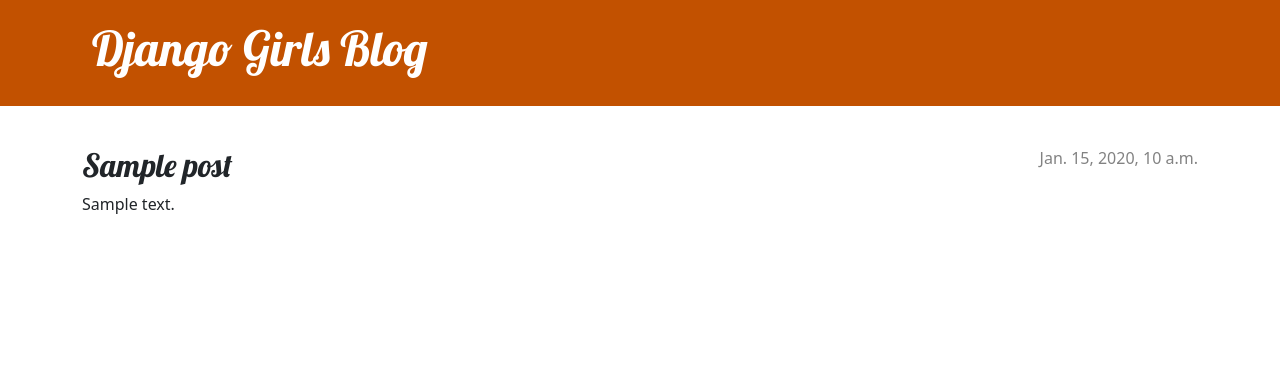
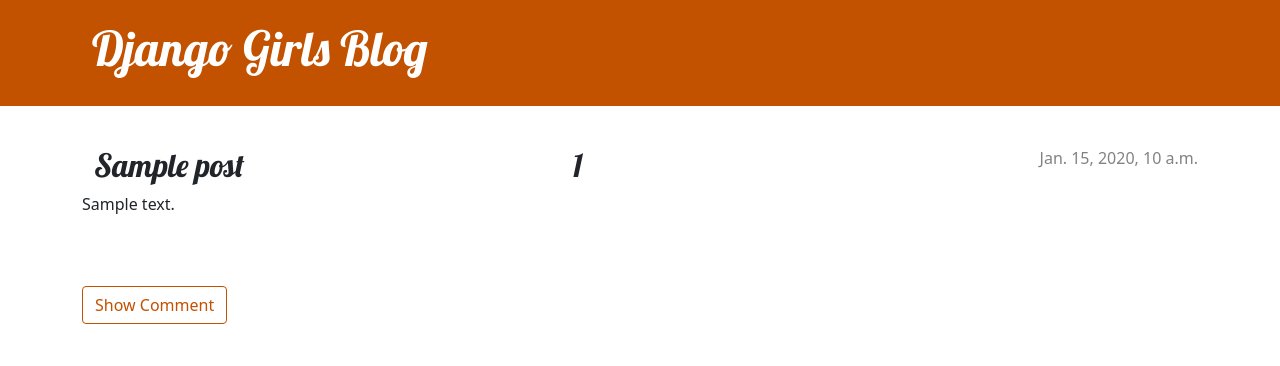
Before and after one commit to reypryma/DjangoGirls, a Django app: page /post/1/ in a window 1280 px wide. Shown: the top 366 px of the page. Run offline with Django 3.2, Linux system fonts and the light colour scheme; tables that the repository leaves empty hold one stand-in row (values such as "Sample post").

Commit message:
Implement comments

```diff
--- a/blog/models.py
+++ b/blog/models.py
@@ -17,3 +17,12 @@ class Post(models.Model):
 
     def __str__(self):
         return self.title
+
+
+class Comment(models.Model):
+    post = models.ForeignKey(Post, on_delete=models.CASCADE)
+    content = models.TextField()
+    created = models.DateTimeField(default=timezone.now)
+
+    def __str__(self):
+        return super().__str__()
--- a/blog/templates/blog/base.html
+++ b/blog/templates/blog/base.html
@@ -11,7 +11,6 @@
         <header class="page-header">
             <div class="container">
                 <a href="{% url 'post_new' %}" class="top-menu">
-{#                    {% include 'blog/icons/file-earmark-plus.svg' %}#}
                     {% if user.is_authenticated %}
                         <a href="{% url 'post_new' %}" class="top-menu">
                             {% include 'blog/icons/file-earmark-plus.svg' %}
--- a/blog/templates/blog/post_detail.html
+++ b/blog/templates/blog/post_detail.html
@@ -14,7 +14,15 @@
                 {{ post.published_date }}
             </time>
         {% endif %}
+        <div class="row row-cols-2">
         <h2>{{ post.title }}</h2>
+            <h2>{{ post.id }}</h2>
+        </div>
+
         <p>{{ post.text|linebreaksbr }}</p>
     </article>
+    <section>
+{#    How to redirect to comments page?#}
+        <a href="{% url 'show_comment' pk=post.id %}" class="btn btn-secondary"> Show Comment</a>
+    </section>
 {% endblock %}
--- a/blog/urls.py
+++ b/blog/urls.py
@@ -5,5 +5,9 @@ urlpatterns = [
     path('', views.post_list, name='post_list'),
     path('post/<int:pk>/', views.post_detail, name='post_detail'),
     path('post/new/', views.post_new, name='post_new'),
-    path('post/<int:pk>/edit/', views.post_edit, name='post_edit')
+    path('post/<int:pk>/edit/', views.post_edit, name='post_edit'),
+    path('post/<int:pk>/comments/', views.show_comment, name='show_comment'),
+    path('post/<int:pk>/comments/add-comment/', views.add_comment, name='add_comment'),
+    path('post/<int:pk>/comments/delete/<int:comment_id>/', views.delete_comment, name='delete_comment'),
+    path('post/<int:pk>/comments/edit/<int:comment_id>/', views.edit_comment, name='edit_comment'),
 ]
--- a/blog/views.py
+++ b/blog/views.py
@@ -1,14 +1,30 @@
+from django.shortcuts import render, get_object_or_404, redirect
 from django.utils import timezone
 
-from .form import PostForm
-from .models import Post
-from django.shortcuts import render, get_object_or_404, redirect
+from .form import PostForm, CommentForm
+from .models import Post, Comment
 
 
 # Create your views here.
 def post_list(request):
     posts = Post.objects.filter(published_date__lte=timezone.now()).order_by('published_date')
     return render(request, 'blog/post_list.html', {'posts': posts})
+
+
+def show_comment(request, pk):
+    post = get_object_or_404(Post, pk=pk)
+    comments = Comment.objects.filter(post=post)
+    if request.method == 'POST':
+        comment_form = CommentForm(request.POST)
+        if comment_form.is_valid():
+            comment = comment_form.save(commit=False)
+            comment.post = post
+            comment.save()
+            return redirect('show_comment', pk=pk)
+    else:
+        comment_form = CommentForm()
+    return render(request, 'comment/show_comment.html',
+                  {'post': post, 'comments': comments, 'comment_form': comment_form})
 
 
 def post_detail(request, pk):
@@ -43,3 +59,35 @@ def post_edit(request, pk):
     else:
         form = PostForm(instance=post)
     return render(request, 'blog/post_edit.html', {'form': form})
+
+
+def add_comment(request, fk_post):
+    post = get_object_or_404(Post, pk=fk_post)
+    if request.method == "POST":
+        comment_form = CommentForm(request.POST)
+        if comment_form.is_valid():
+            comment = comment_form.save(commit=False)
+            comment.post = post
+            comment.save()
+            return redirect('show_comment', pk=post.pk)
+    else:
+        comment_form = CommentForm()
+    return render(request, 'comment/show_comment.html', {'post': post, 'comment_form': comment_form})
+
+
+def delete_comment(request, pk, comment_id):
+    comment = get_object_or_404(Comment, id=comment_id)
+    comment.delete()
+    return redirect('show_comment', pk=pk)
+
+
+def edit_comment(request, pk, comment_id):
+    comment = get_object_or_404(Comment, id=comment_id)
+    if request.method == 'POST':
+        form = CommentForm(request.POST, instance=comment)
+        if form.is_valid():
+            form.save()
+            return redirect('show_comment', pk=pk)
+    else:
+        form = CommentForm(instance=comment)
+    return render(request, 'comment/edit_comment.html', {'form': form, 'comment_id': comment_id})
```
Also changed, not shown: blog/form.py (+7 -1 lines).
